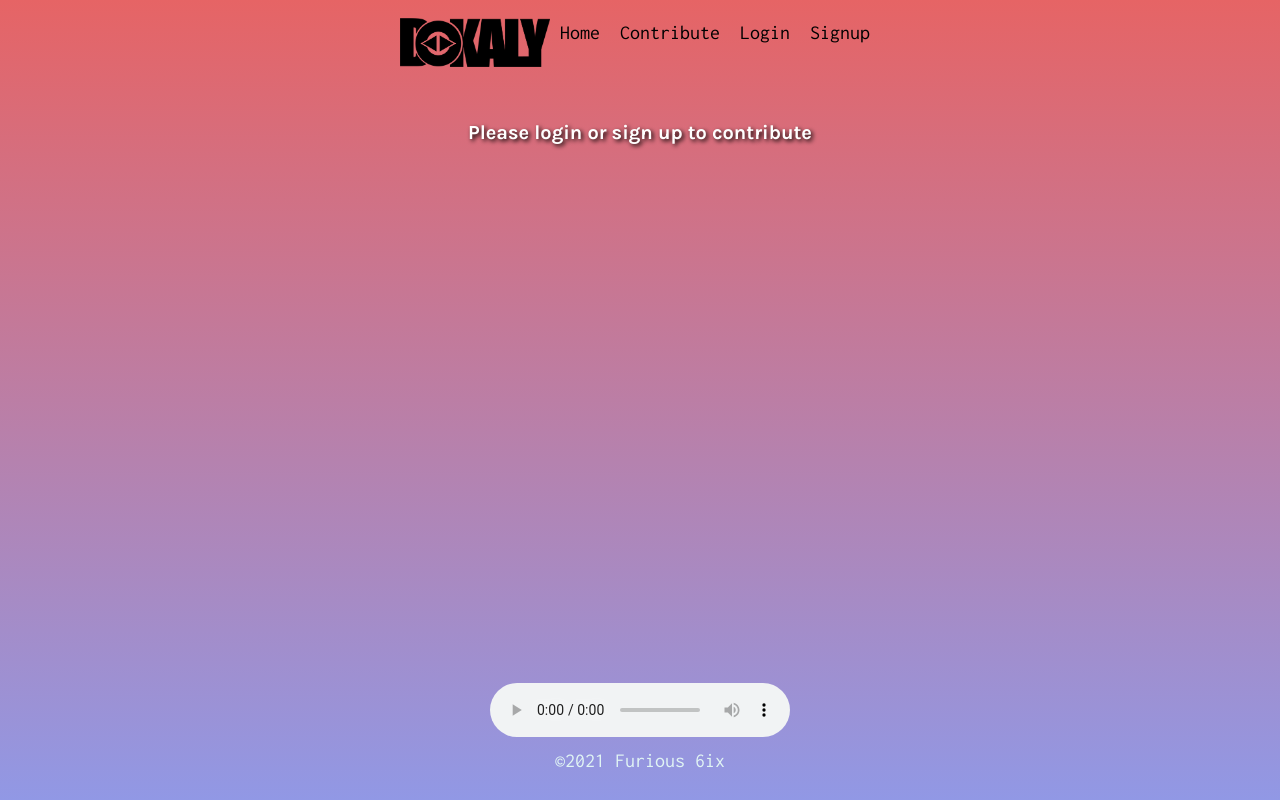
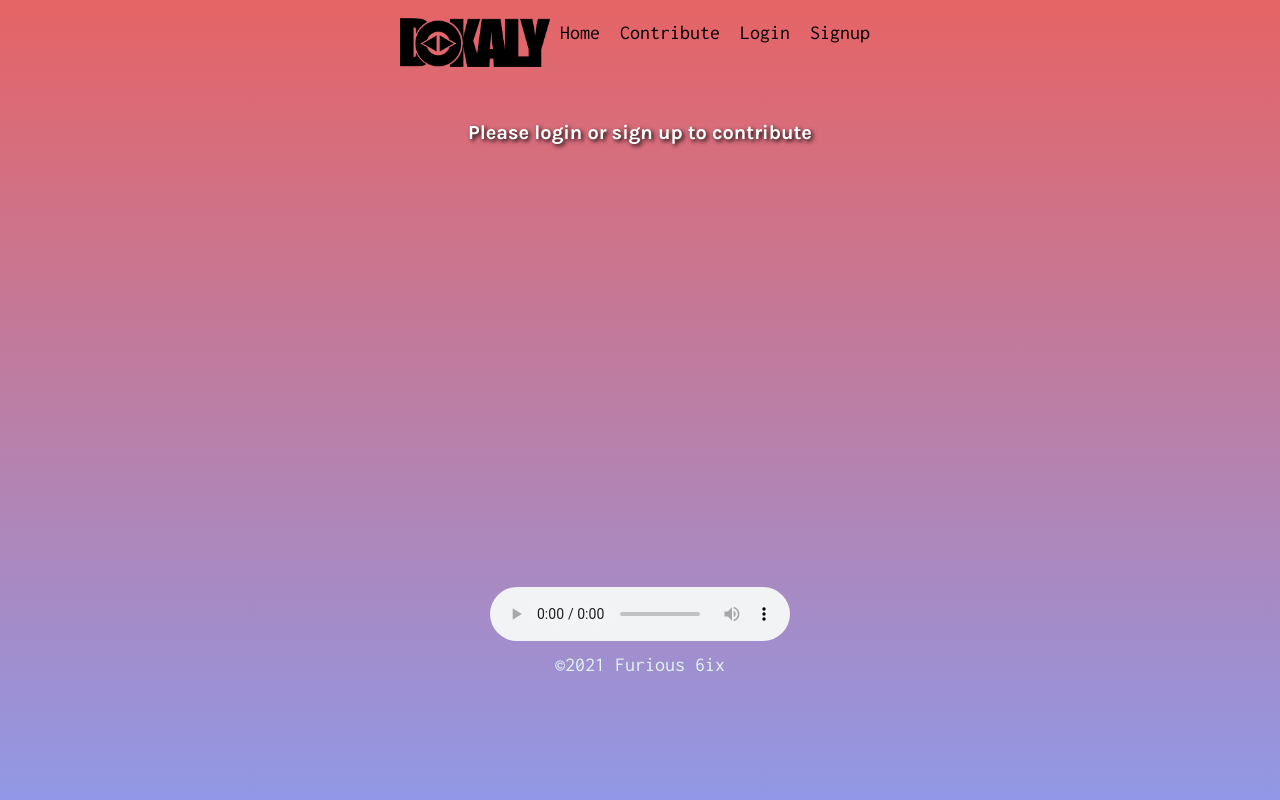
Before and after one commit to luiscabrera77/dokaly21, a React (Create React App) app in the folder client/: page /submit in a window 1280 px wide. Built offline with nearby package versions, Linux system fonts and the light colour scheme.

Commit message:
discovered onTouchStart event

```diff
--- a/client/public/index.html
+++ b/client/public/index.html
@@ -29,6 +29,8 @@
   </head>
   <body>
     <noscript>You need to enable JavaScript to run this app.</noscript>
+    <script>
+    </script>
     <div id="root"></div>
     <!--
       This HTML file is a template.
--- a/client/src/App.js
+++ b/client/src/App.js
@@ -50,7 +50,6 @@ function App() {
             <Route exact path="/profile/:username?" component={Profile} />
             <Route exact path="/thought/:id" component={SingleThought} />
             <Route exact path="/submit" component={Submit} />
-
             <Route component={NoMatch} />
           </Switch>
           </div>
--- a/client/src/components/Cards/index.js
+++ b/client/src/components/Cards/index.js
@@ -41,11 +41,11 @@ function Cards () {
           <Swipes ref={childRefs[index]} className='swipe' key={character.url} onSwipe={(dir) => swiped(dir, character.name)} onCardLeftScreen={() => outOfFrame(character.name)}>
             <div style={{ backgroundImage: 'url(' + character.url + ')' }} className='card'>
             <Link to={`profile/${character.name}`}>
-              <h3>by {character.name}</h3>
+              <h3 onTouchStart={() => window.location.assign('profile/'+`${character.name}`)}>by {character.name}</h3>
             </Link>
             <Link to={`thought/${character.id}`}>
             <div className="buttons">
-              <button className="button">Comment</button>
+              <button className="button" onTouchStart={() => window.location.assign('thought/'+`${character.id}`)}>Comment</button>
             </div>
             </Link>
             </div>
@@ -54,7 +54,7 @@ function Cards () {
       </div>
       <br /><br />
       <div className="textcontainer centered px-3">
-      <h3 className='infoText'>Press play, swipe through the art, comment on what you like, follow artists and submit your own art!</h3>
+      <h3 className='infoText'>Listen to the song, swipe through the art, and comment on what you like!</h3>
       </div>
       {/*<div className='buttons hidden'>
         <button onClick={() => swipe('left')}>No</button>
--- a/client/src/components/Footer/index.js
+++ b/client/src/components/Footer/index.js
@@ -3,7 +3,7 @@ import Blackanese from '../../assets/Blackanese.mp3';
 
 const Footer = () => {
   return (
-    <footer className="w-100 mt-auto p-4">
+    <footer className="w-100 mt-auto mb-4 pb-6">
       <audio id="player" allow="autoplay" loop controls>
         <source src={Blackanese} type="audio/mpeg" />
       </audio><br />
--- a/client/src/index.css
+++ b/client/src/index.css
@@ -12,6 +12,7 @@
   --spacing-three: 1rem;
   --spacing-four: calc(1rem * 1.5);
   --spacing-five: calc(1rem * 3);
+  --spacing-six: calc(1rem * 6);
 }
 
 * {
@@ -688,6 +689,10 @@ nav a:hover {
 
 .pb-5 {
   padding-bottom: var(--spacing-five);
+}
+
+.pb-6 {
+  padding-bottom: var(--spacing-six);
 }
 
 .pb-auto {
--- a/client/src/pages/Home.js
+++ b/client/src/pages/Home.js
@@ -22,9 +22,6 @@ const Home = () => {
     {loggedIn ? (
       < Cards />
     ):( <div className="textcontainer">
-      <h3 className='infoText px-3'>
-      Today's Featured Artist and song:
-      </h3>
       <img src="/cover.png" alt="DJKAZ" style={{width:350}}/>
       </div>
     )}
--- a/client/src/pages/Submit.js
+++ b/client/src/pages/Submit.js
@@ -18,6 +18,7 @@ const Submit = () => {
   <div className="flex-row justify-space-between">
     {loggedIn ? (
       <div className="col-12 mb-3">
+      <h3>Submit your own art for this song!</h3>
         <ThoughtForm />
       </div>
     ):( <div className="col-12 mb-3">
```
Also changed, not shown: client/public/cover.png.
